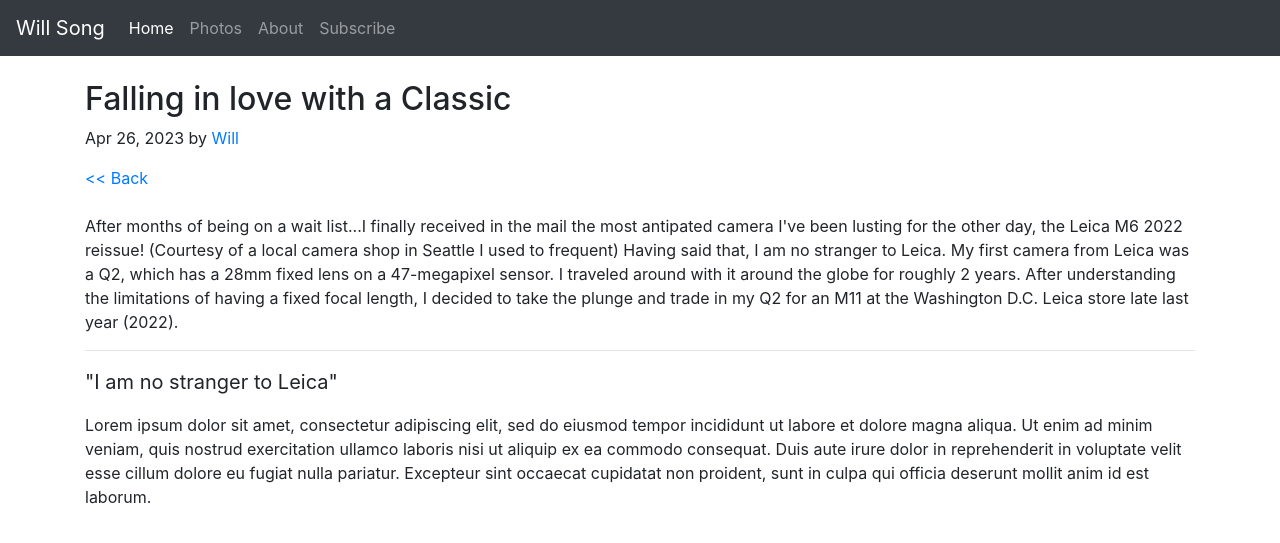
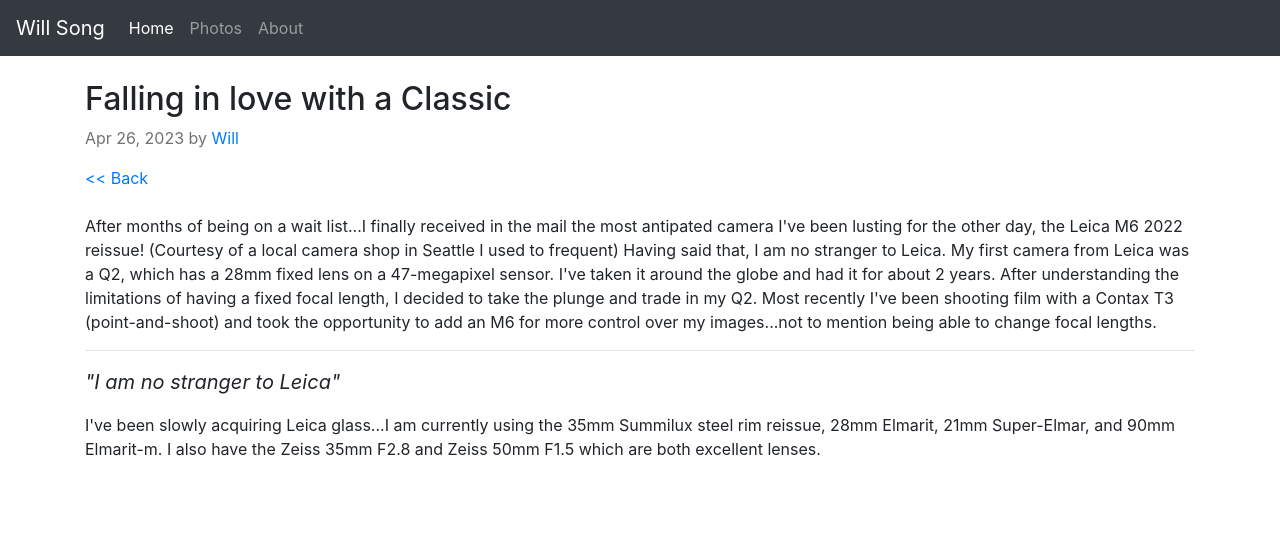
Before and after one commit to wills0ng/my-flask-app, a Flask app: page /blogpost in a window 1280 px wide. Shown: the top 543 px of the page. Run offline with Flask 3, Linux system fonts and the light colour scheme.

Commit message:
removed subscribe.html and subscribers.html to implement another time.

```diff
--- a/static/css/style.css
+++ b/static/css/style.css
@@ -1,3 +1,7 @@
+:root {
+    --bs-body-font-family: 'Roboto', sans-serif;
+}
+
 h1 {
     color:black;
     font-size: 46px;
@@ -7,13 +11,21 @@
     background: white;
 }
 
-.featured-image {
+.fst-italic {
+    font-style: italic!important;
+}
+
+/* .featured-image {
     background-image:url("https://www.35mmc.com/wp-content/uploads/2019/03/40415148783_2537b92a20_h.jpg");
     background-size:cover;
     background-attachment:fixed;
     min-height:150px;
-}
+} */
 
 .blog-post-meta {
  color: #727272
 }
+
+.blockquote {
+    font-style: italic!important;
+}
--- a/templates/base.html
+++ b/templates/base.html
@@ -8,8 +8,13 @@
     <!-- Bootstrap CSS -->
     <link rel="stylesheet" href="https://cdn.jsdelivr.net/npm/bootstrap@4.1.3/dist/css/bootstrap.min.css" integrity="sha384-MCw98/SFnGE8fJT3GXwEOngsV7Zt27NXFoaoApmYm81iuXoPkFOJwJ8ERdknLPMO" crossorigin="anonymous">
 
+    <!-- Google Font Family-->
+    <link rel="preconnect" href="https://fonts.googleapis.com">
+    <link rel="preconnect" href="https://fonts.gstatic.com" crossorigin>
+    <link href="https://fonts.googleapis.com/css2?family=Roboto:wght@400;500;700&display=swap" rel="stylesheet">
+
     <!-- Custom style.css -->
-    <link rel="stylesheet" href="{{url_for('static',filename='style.css')}}">
+    <link rel="stylesheet" href="{{url_for('static',filename='css/style.css')}}">
 
     <title> {% block title %} Will Song's Portfolio {% endblock %}
     </title>
@@ -32,9 +37,6 @@
             <li class="nav-item">
               <a class="nav-link" href="{{ url_for('about')}}">About</a>
             </li>
-            <li class="nav-item">
-              <a class="nav-link" href="{{ url_for('subscribe')}}">Subscribe</a>
-            </li>
 
           </ul>
 
--- a/templates/blogpost.html
+++ b/templates/blogpost.html
@@ -12,19 +12,20 @@
     <p>After months of being on a wait list...I finally received in the mail the most antipated camera
         I've been lusting for the other day, the Leica M6 2022 reissue! (Courtesy of a local camera shop
         in Seattle I used to frequent) Having said that, I am no stranger to Leica. My first camera from
-        Leica was a Q2, which has a 28mm fixed lens on a 47-megapixel sensor. I traveled around with it around
-        the globe for roughly 2 years. After understanding the limitations of having a fixed focal length, I decided to take the plunge
-        and trade in my Q2 for an M11 at the Washington D.C. Leica store late last year (2022).
+        Leica was a Q2, which has a 28mm fixed lens on a 47-megapixel sensor. I've taken it around the globe
+        and had it for about 2 years. After understanding the limitations of having a fixed focal length,
+        I decided to take the plunge and trade in my Q2. Most recently I've been shooting film with a Contax T3
+        (point-and-shoot) and took the opportunity to add an M6 for more control over my images...not to mention
+        being able to change focal lengths.
     </p>
     <hr>
     <blockquote class="blockquote">
         <p>"I am no stranger to Leica"</p>
       </blockquote>
-    <p>Lorem ipsum dolor sit amet, consectetur adipiscing elit, sed do eiusmod tempor incididunt ut labore et
-        dolore magna aliqua. Ut enim ad minim veniam, quis nostrud exercitation ullamco laboris nisi ut aliquip
-        ex ea commodo consequat. Duis aute irure dolor in reprehenderit in voluptate velit esse cillum dolore eu
-        fugiat nulla pariatur. Excepteur sint occaecat cupidatat non proident, sunt in culpa qui officia deserunt
-        mollit anim id est laborum.</p>
+    <p>I've been slowly acquiring Leica glass...I am currently using the 35mm Summilux steel rim reissue, 28mm Elmarit,
+      21mm Super-Elmar, and 90mm Elmarit-m. I also have the Zeiss 35mm F2.8 and Zeiss 50mm F1.5 which are both excellent
+      lenses.
+    </p>
     </article>
     </div>
 {% endblock %}
```
Also changed, not shown: templates/about.html (+7 -4 lines), templates/index.html (+4 -12 lines), templates/photos.html (+18 -2 lines), templates/subscribe.html (deleted, +0 -45 lines), templates/subscribers.html (deleted, +0 -7 lines), static/img/R0000228.JPG (added), 2 other files.
